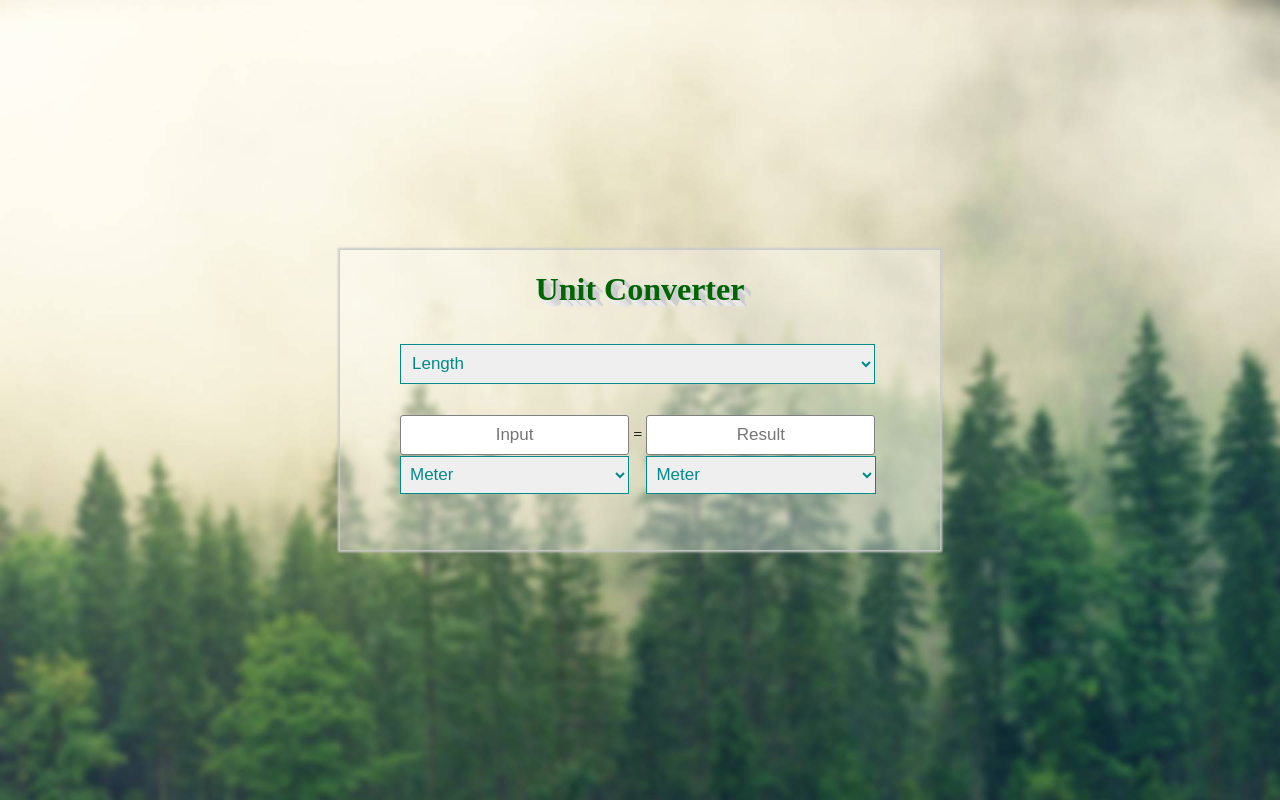
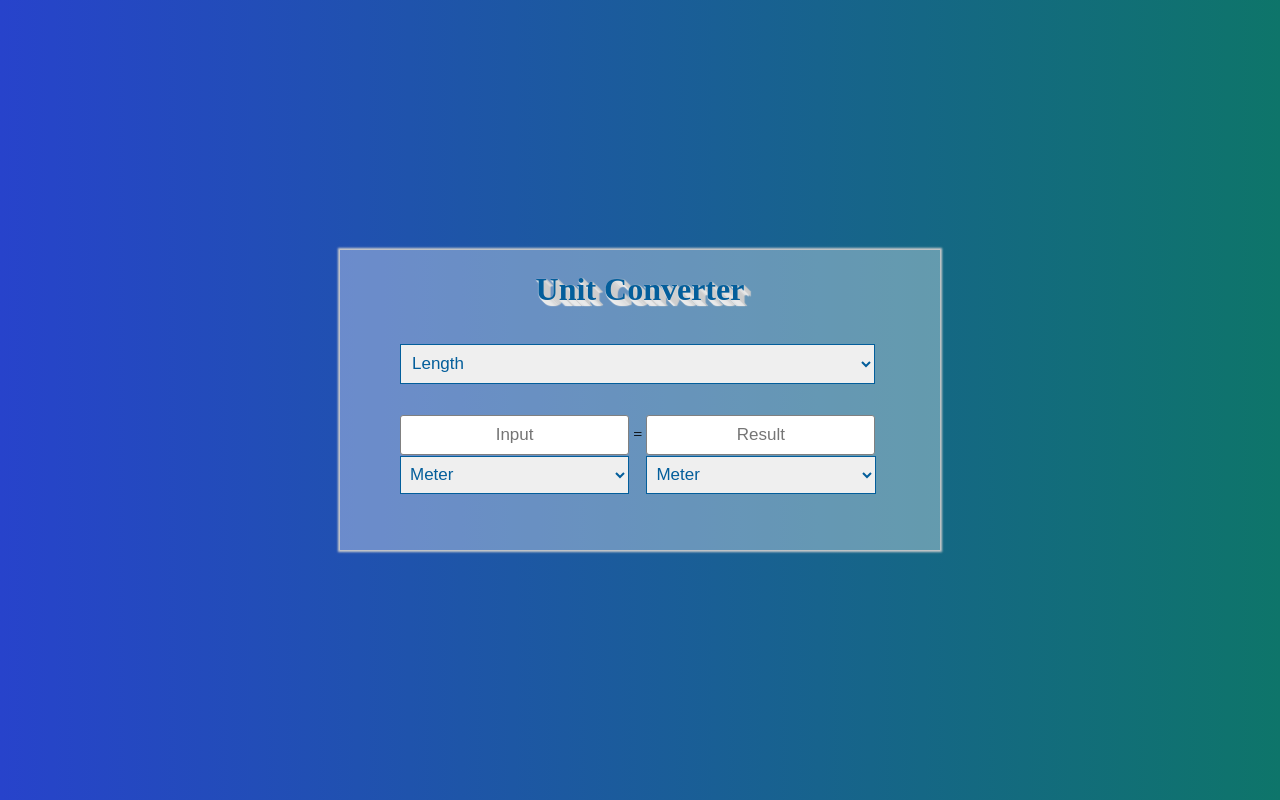
Before and after one commit to bskori/CodeClause_UnitConverter, a plain HTML site: page index.html in a window 1280 px wide. Drawn offline with Linux system fonts and the light colour scheme.

Commit message:
Background image removed

```diff
--- a/style.css
+++ b/style.css
@@ -1,10 +1,12 @@
 body {
   margin: 0;
   padding: 0;
-  background-image: url(/bg.jpg) ;
   background-repeat: no-repeat;
   height: 100vh;
-  background-size:cover;
+  background: rgb(28,164,146);
+background: -moz-linear-gradient(left, rgb(28,164,146) 0%, rgb(39,67,203) 0%, rgb(14,117,106) 100%);
+background: -webkit-linear-gradient(left, rgb(28,164,146) 0%, rgb(39,67,203) 0%, rgb(14,117,106) 100%);
+background: linear-gradient(to right, rgb(28,164,146) 0%, rgb(39,67,203) 0%, rgb(14,117,106) 100%);
 }
 
 
@@ -14,7 +16,7 @@ body {
 #title {
   text-align: center;
   margin-top: 13px 0px;
-  color:darkgreen;
+  color:#035e9b;
   text-shadow: 1px 0px 1px #cccccc, 0px 1px 1px #eeeeee, 2px 1px 1px #cccccc,
     1px 2px 1px #eeeeee, 3px 2px 1px #cccccc, 2px 3px 1px #eeeeee,
     4px 3px 1px #cccccc, 3px 4px 1px #eeeeee, 5px 4px 1px #cccccc,
@@ -40,7 +42,7 @@ body {
 
 input {
   border: 1px solid gray;
-  outline-color: rgba(255, 0, 0, 0.322);
+  outline-color: #e74c3c;
   border-radius: 3px;
   font-size: 17px;
   margin-top: 17px;
@@ -56,8 +58,8 @@ input {
     margin: 14px 0px;
     height: 40px;
   padding: 7px;
-  color: darkcyan;
-  border: 1px solid darkcyan;
+  color: #035e9b;
+  border: 1px solid #035e9b;
 }
 
 #inputType,
@@ -68,8 +70,8 @@ input {
   height: 38px;
   width: 47.8%;
   padding: 5px;
-  color: darkcyan;
-  border: 1px solid darkcyan;
+  color: #035e9b;
+  border: 1px solid #035e9b;
 }
 
 #resultType {
```
Also changed, not shown: bg.jpg (deleted).
